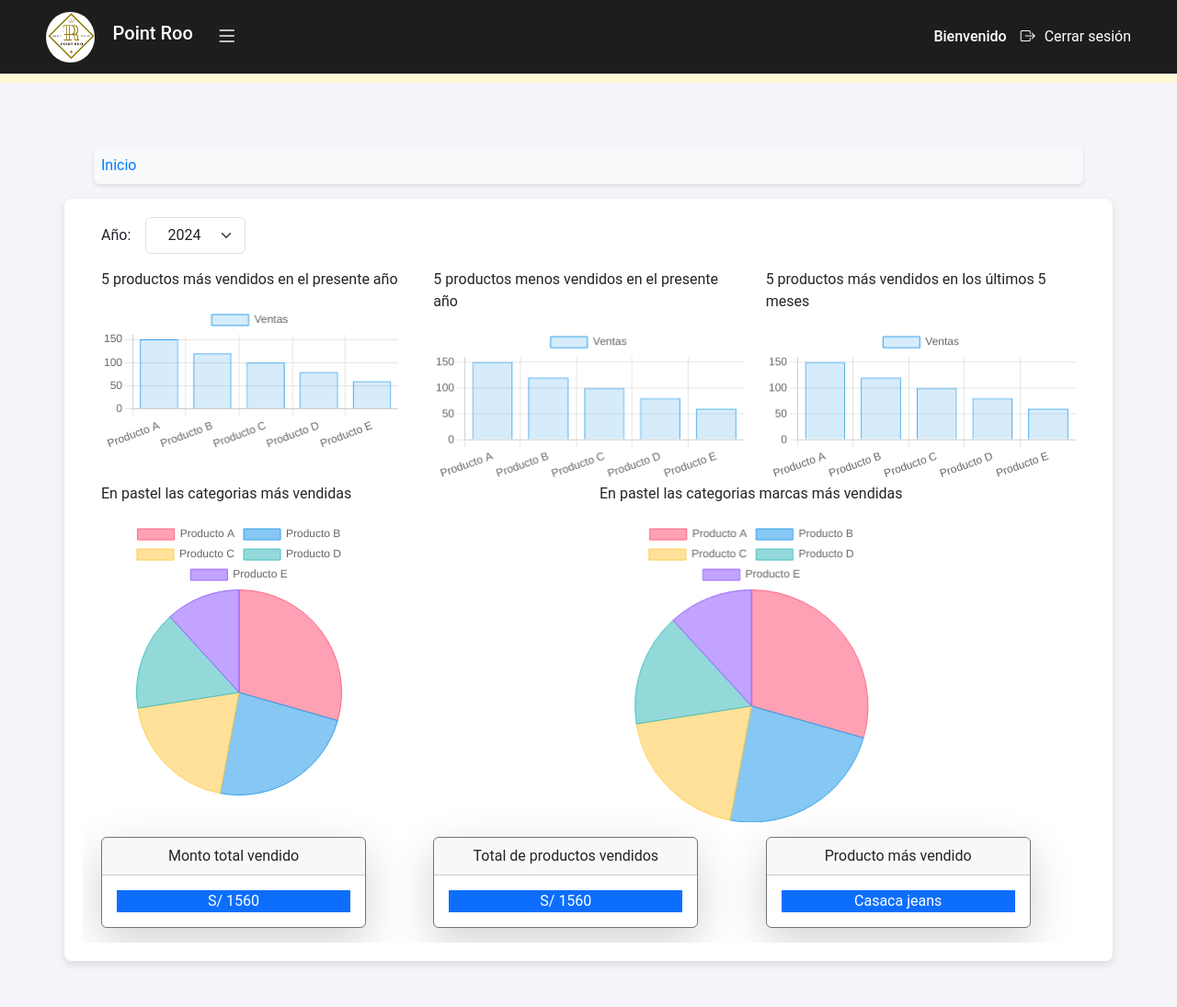
After one commit to AGonzalesCajusol/Proyecto, a Flask app: page /dashboard in a window 1280 px wide. The commit adds this page. Shown: the whole page at 92% size. Run offline with Flask 3, Linux system fonts and the light colour scheme; some libraries are stand-ins or nearby versions.

Commit message:
dashboard

```diff
--- a/main.py
+++ b/main.py
@@ -216,6 +216,10 @@ def tipo_producto():
 @app.route('/registrar_tipoproducto')
 def registrar_tipoproducto():
     return render_template('registrar_tipoproducto.html')
+
+@app.route('/dashboard')
+def dashboard():
+    return render_template('dashboard/dashboard.html')
 
 @app.route('/insertar_tipoproducto', methods=['POST'])
 def insertar_tipo_proucto():
--- /dev/null
+++ b/templates/dashboard/dashboard.html
@@ -0,0 +1,216 @@
+{% extends 'maestra.html' %}
+
+{% block titulo %} Categorías {% endblock %}
+
+{% block tabla %}
+<div class="row mb-3">
+    <div class="form-group d-flex col-sm-4   mb-2 mb-sm-0  col-md-4  col-lg-2 ">
+        <label for="year-select" class="my-2 me-3 form-label">Año:</label>
+        <select class="form-select  text-center" name="year" id="year-select">
+            <option value="2024">2024</option>
+            <option value="2023">2023</option>
+            <option value="2022">2022</option>
+            <option value="2021">2021</option>
+        </select>
+    </div>
+</div>
+
+<div class="row mb-3">
+    <div class="form-group d-flex col-sm-4   mb-2 mb-sm-0  col-md-4  col-lg-4 ">
+        <div>
+            <p>5 productos más vendidos en el presente año</p>
+            <canvas id="5pmv"></canvas>
+        </div>
+    </div>
+    <div class="form-group d-flex col-sm-4   mb-2 mb-sm-0  col-md-4  col-lg-4 ">
+        <div>
+            <p>5 productos menos vendidos en el presente año</p>
+            <canvas id="5pmv2"></canvas>
+        </div>
+    </div>
+    <div class="form-group d-flex col-sm-4   mb-2 mb-sm-0  col-md-4  col-lg-4 ">
+        <div>
+            <p>5 productos más vendidos en los últimos 5 meses</p>
+            <canvas id="5pmv3"></canvas>
+        </div>
+    </div>
+    <div class="form-group d-flex col-sm-4   mb-2 mb-sm-0  col-md-4  col-lg-6 ">
+        <div>
+            <p>En pastel las categorias más vendidas</p>
+            <canvas id="marcasmv2"></canvas>
+        </div>
+    </div>
+    <div class="form-group d-flex col-sm-4   mb-2 mb-sm-0  col-md-4  col-lg-6 ">
+        <div>
+            <p>En pastel las categorias marcas más vendidas</p>
+            <canvas id="marcasmv3"></canvas>
+        </div>
+    </div>
+</div>
+
+<div class="row">
+    <div class="col-sm-4 mb-4 mb-sm-0 ">
+        <div class="card border-secondary mb-3 shadow-lg rounded" style="max-width: 18rem;">
+            <div class="card-header text-center">Monto total vendido</div>
+            <div class="card-body text-secondary">
+              <p class="card-text text-center text-bg-primary"><span>S/</span> 1560</p>
+            </div>
+        </div>
+    </div>
+    <div class="col-sm-4 mb-4 mb-sm-0 ">
+        <div class="card border-secondary mb-3 shadow-lg rounded" style="max-width: 18rem;">
+            <div class="card-header text-center">Total de productos vendidos</div>
+            <div class="card-body text-secondary">
+              <p class="card-text text-center text-bg-primary"><span>S/</span> 1560</p>
+            </div>
+        </div>
+    </div>
+    <div class="col-sm-4 mb-4 mb-sm-0 ">
+        <div class="card border-secondary mb-3 shadow-lg" rounded style="max-width: 18rem;">
+            <div class="card-header text-center">Producto más vendido</div>
+            <div class="card-body text-secondary">
+              <p class="card-text text-center text-bg-primary"> Casaca jeans </p>
+            </div>
+        </div>
+    </div>
+</div>
+
+<script>
+    var ctx = document.getElementById('5pmv').getContext('2d');
+    var myChart = new Chart(ctx, {
+        type: 'bar', // Tipo de gráfico
+        data: {
+            labels: ['Producto A', 'Producto B', 'Producto C', 'Producto D', 'Producto E'], // Etiquetas del eje X
+            datasets: [{
+                label: 'Ventas',
+                data: [150, 120, 100, 80, 60], // Datos de ventas
+                backgroundColor: 'rgba(54, 162, 235, 0.2)', // Color de fondo de las barras
+                borderColor: 'rgba(54, 162, 235, 1)', // Color del borde de las barras
+                borderWidth: 1 // Ancho del borde
+            }]
+        },
+        options: {
+            scales: {
+                y: {
+                    beginAtZero: true // Comenzar el eje Y en 0
+                }
+            }
+        }
+    });
+    var ctx = document.getElementById('5pmv2').getContext('2d');
+    var myChart = new Chart(ctx, {
+        type: 'bar', // Tipo de gráfico
+        data: {
+            labels: ['Producto A', 'Producto B', 'Producto C', 'Producto D', 'Producto E'], // Etiquetas del eje X
+            datasets: [{
+                label: 'Ventas',
+                data: [150, 120, 100, 80, 60], // Datos de ventas
+                backgroundColor: 'rgba(54, 162, 235, 0.2)', // Color de fondo de las barras
+                borderColor: 'rgba(54, 162, 235, 1)', // Color del borde de las barras
+                borderWidth: 1 // Ancho del borde
+            }]
+        },
+        options: {
+            scales: {
+                y: {
+                    beginAtZero: true // Comenzar el eje Y en 0
+                }
+            }
+        }
+    });
+    var ctx = document.getElementById('5pmv3').getContext('2d');
+    var myChart = new Chart(ctx, {
+        type: 'bar', // Tipo de gráfico
+        data: {
+            labels: ['Producto A', 'Producto B', 'Producto C', 'Producto D', 'Producto E'], // Etiquetas del eje X
+            datasets: [{
+                label: 'Ventas',
+                data: [150, 120, 100, 80, 60], // Datos de ventas
+                backgroundColor: 'rgba(54, 162, 235, 0.2)', // Color de fondo de las barras
+                borderColor: 'rgba(54, 162, 235, 1)', // Color del borde de las barras
+                borderWidth: 1 // Ancho del borde
+            }]
+        },
+        options: {
+            scales: {
+                y: {
+                    beginAtZero: true // Comenzar el eje Y en 0
+                }
+            }
+        }
+    });
+    //
+    var ctx = document.getElementById('marcasmv2').getContext('2d');
+            var myPieChart = new Chart(ctx, {
+                type: 'pie', // Tipo de gráfico circular (pastel)
+                data: {
+                    labels: ['Producto A', 'Producto B', 'Producto C', 'Producto D', 'Producto E'], // Etiquetas del gráfico
+                    datasets: [{
+                        label: 'Ventas',
+                        data: [150, 120, 100, 80, 60], // Datos de ventas
+                        backgroundColor: [
+                            'rgba(255, 99, 132, 0.6)', // Color para Producto A
+                            'rgba(54, 162, 235, 0.6)', // Color para Producto B
+                            'rgba(255, 206, 86, 0.6)', // Color para Producto C
+                            'rgba(75, 192, 192, 0.6)', // Color para Producto D
+                            'rgba(153, 102, 255, 0.6)' // Color para Producto E
+                        ],
+                        borderColor: [
+                            'rgba(255, 99, 132, 1)', // Borde para Producto A
+                            'rgba(54, 162, 235, 1)', // Borde para Producto B
+                            'rgba(255, 206, 86, 1)', // Borde para Producto C
+                            'rgba(75, 192, 192, 1)', // Borde para Producto D
+                            'rgba(153, 102, 255, 1)' // Borde para Producto E
+                        ],
+                        borderWidth: 1 // Ancho del borde
+                    }]
+                },
+                options: {
+                    responsive: true,
+                    plugins: {
+                        legend: {
+                            position: 'top', // Posición de la leyenda
+                        }
+                    }
+                }
+            });
+        //
+        var ctx = document.getElementById('marcasmv3').getContext('2d');
+            var myPieChart = new Chart(ctx, {
+                type: 'pie', // Tipo de gráfico circular (pastel)
+                data: {
+                    labels: ['Producto A', 'Producto B', 'Producto C', 'Producto D', 'Producto E'], // Etiquetas del gráfico
+                    datasets: [{
+                        label: 'Ventas',
+                        data: [150, 120, 100, 80, 60], // Datos de ventas
+                        backgroundColor: [
+                            'rgba(255, 99, 132, 0.6)', // Color para Producto A
+                            'rgba(54, 162, 235, 0.6)', // Color para Producto B
+                            'rgba(255, 206, 86, 0.6)', // Color para Producto C
+                            'rgba(75, 192, 192, 0.6)', // Color para Producto D
+                            'rgba(153, 102, 255, 0.6)' // Color para Producto E
+                        ],
+                        borderColor: [
+                            'rgba(255, 99, 132, 1)', // Borde para Producto A
+                            'rgba(54, 162, 235, 1)', // Borde para Producto B
+                            'rgba(255, 206, 86, 1)', // Borde para Producto C
+                            'rgba(75, 192, 192, 1)', // Borde para Producto D
+                            'rgba(153, 102, 255, 1)' // Borde para Producto E
+                        ],
+                        borderWidth: 1 // Ancho del borde
+                    }]
+                },
+                options: {
+                    responsive: true,
+                    plugins: {
+                        legend: {
+                            position: 'top', // Posición de la leyenda
+                        }
+                    }
+                }
+            });
+
+
+</script>
+
+{% endblock %}
--- a/templates/maestra.html
+++ b/templates/maestra.html
@@ -15,9 +15,7 @@
     <script src="https://cdn.jsdelivr.net/npm/sweetalert2@11"></script>
     <link rel="stylesheet" href="https://cdn.jsdelivr.net/npm/izitoast/dist/css/iziToast.min.css">
     <script src="https://cdn.jsdelivr.net/npm/izitoast/dist/js/iziToast.min.js"></script>
-
-
-
+    <script src="https://cdn.jsdelivr.net/npm/chart.js"></script>
     <style>
         body {
             font-family: "Roboto", sans-serif;
@@ -289,6 +287,7 @@
     <div id="mySidenav" class="sidenav">
         <a href="javascript:void(0)" class="closebtn" onclick="closeNav()">&times;</a>
         <a href="{{ url_for('index') }}"><i class="bi bi-globe"></i> Inicio</a>
+        <a href="{{ url_for('dashboard') }}"><i class="bi bi-tags"></i> Dashboard</a>
         <a href="{{ url_for('marca') }}"><i class="bi bi-tags"></i> Marca</a>
         <a href="{{ url_for('tipo_producto') }}"><i class="bi bi-box-seam"></i> Tipo Producto</a>
         <a href="{{ url_for('categoria') }}"><i class="bi bi-grid-3x3-gap"></i> Categoria</a>
```
Also changed, not shown: controladores/controlador_dashboard.py (added).
